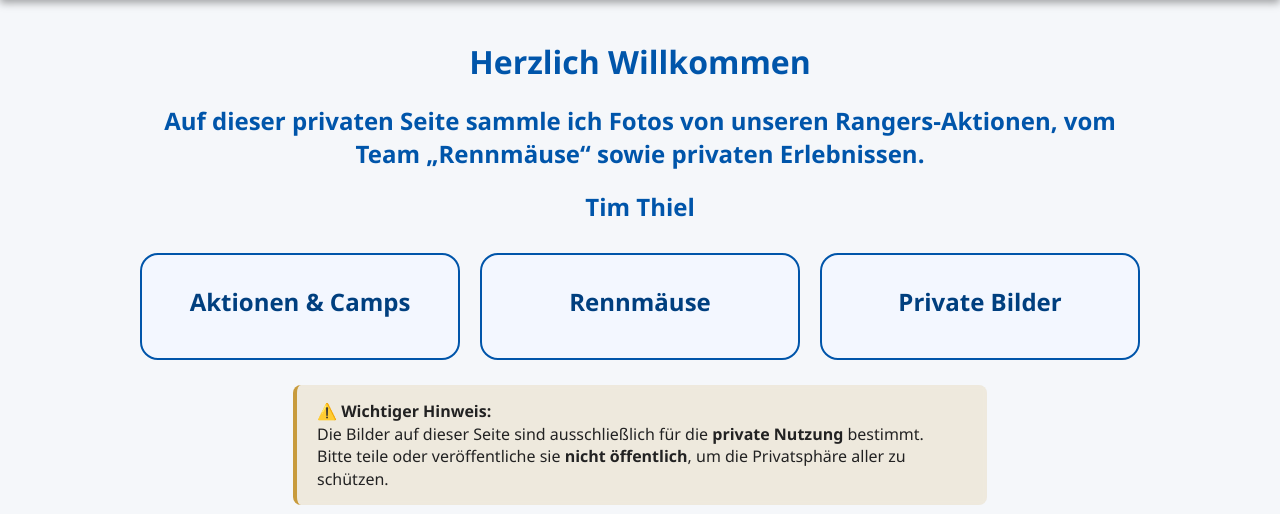
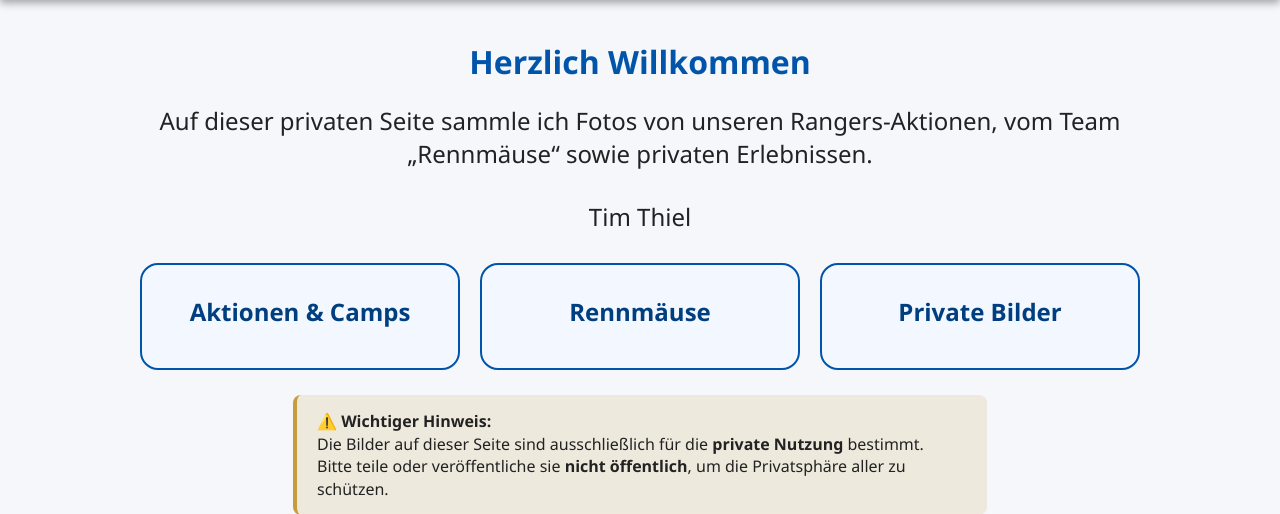
Before and after one commit to Tim-Thiel/r-rangers-test, a PHP site: page / in a window 1280 px wide. Shown: the part 71-585 px from the top of the page. Run offline with PHP 8.4, Linux system fonts and the light colour scheme.

Commit message:
Update style.css

```diff
--- a/css/style.css
+++ b/css/style.css
@@ -247,6 +247,12 @@ footer {
     margin-right: auto;
 }
 
+.intro-text {
+    color: var(--text-dark) !important; /* Setzt die Farbe auf Schwarz */
+    font-weight: 400; /* Optional: Macht den Text weniger fett, wenn gewünscht */
+    margin-bottom: 30px; /* Optional: Fügt etwas Abstand nach dem Namen ein */
+}
+
 /* ================================================
    STYLES VON aktionen.html / team.html / privat.html
    (Listen-Ansicht)
```
